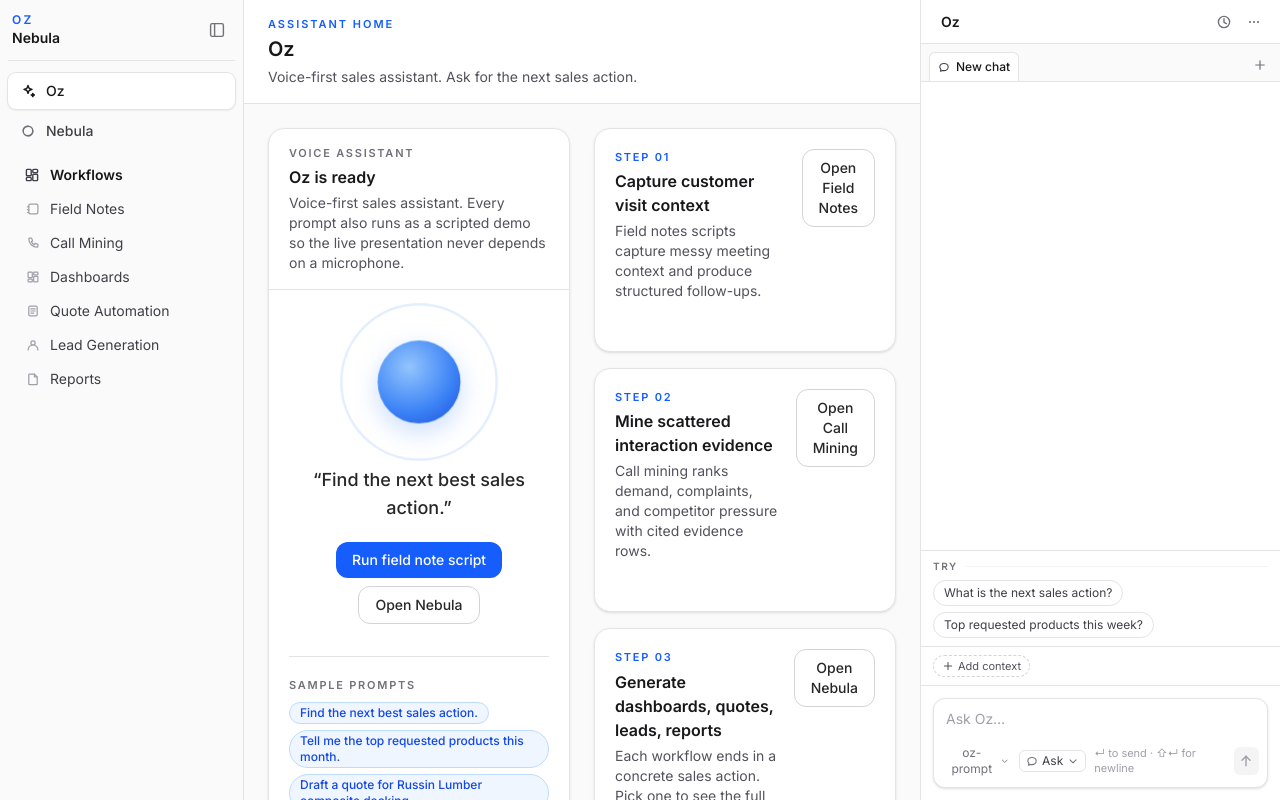
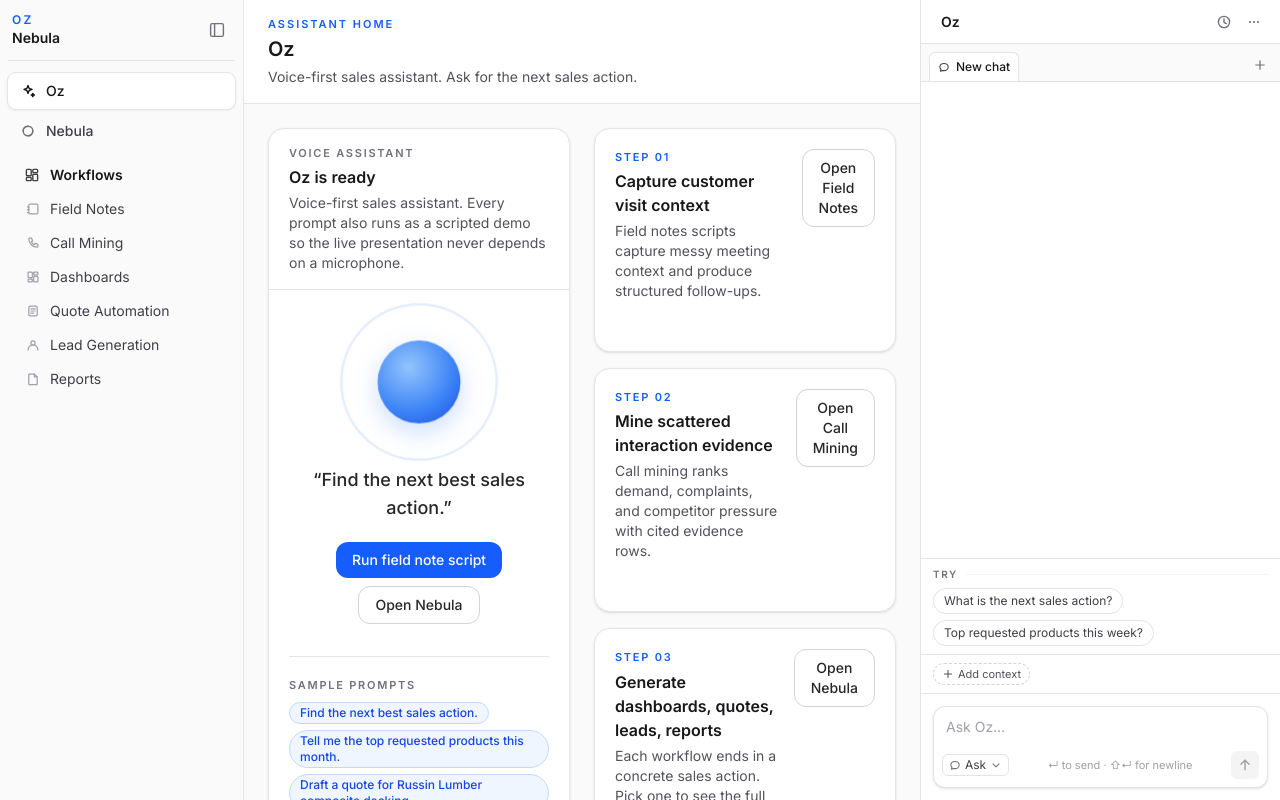
Before and after one commit to jacobk-endeavor/oz_demo, a React (Vite) app in the folder frontend/: page / in a window 1280 px wide. Built offline with nearby package versions, Linux system fonts and the light colour scheme.

Commit message:
Drop the oz-prompt model picker pill from the composer
The placeholder model selector implied a feature that does not exist
in the demo and was duplicating the wordmark in the header. Remove it
from the composer footer and reposition the mode menu accordingly.
Spec doc updated.

Made-with: Cursor

```diff
--- a/frontend/src/shared/ui/OzAssistantPanel.tsx
+++ b/frontend/src/shared/ui/OzAssistantPanel.tsx
@@ -858,14 +858,6 @@ function Composer({
           <div className="flex items-center gap-1">
             <button
               type="button"
-              className="flex items-center gap-1 rounded-md px-1.5 py-0.5 text-zinc-500 hover:bg-zinc-100 hover:text-zinc-700"
-              title="Model selector (demo only)"
-            >
-              <span>oz-prompt</span>
-              <ChevronDownIcon className="h-3 w-3" />
-            </button>
-            <button
-              type="button"
               onClick={onToggleMode}
               aria-haspopup="menu"
               aria-expanded={modeOpen}
@@ -888,7 +880,7 @@ function Composer({
                 ref={modeMenuRef}
                 role="menu"
                 aria-label="Chat mode"
-                className="absolute bottom-full left-12 z-30 mb-1 w-44 overflow-hidden rounded-lg border border-zinc-200 bg-white shadow-lg"
+                className="absolute bottom-full left-2 z-30 mb-1 w-44 overflow-hidden rounded-lg border border-zinc-200 bg-white shadow-lg"
               >
                 {modeOptions.map((option) => {
                   const Icon = option.icon
```
Also changed, not shown: 1 other file (tests, documents, lock files or other folders).
